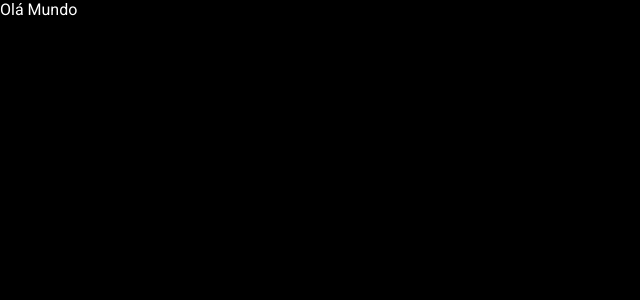
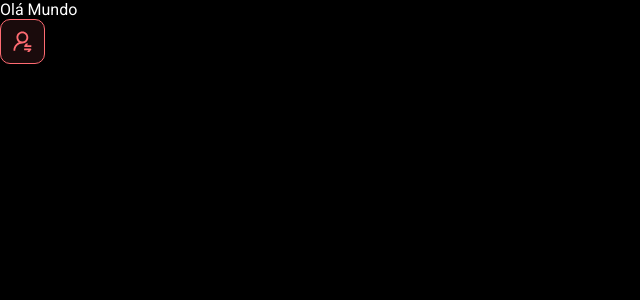
Before and after one commit to juliasilva00/dsmeta, a React (Vite) app in the folder frontend/: page / in a window 1280 px wide. Shown: the top 300 px of the page, without its empty margins (0-640 px from the left). Built offline with nearby package versions, Linux system fonts and the light colour scheme.

Commit message:
first component - button notification

```diff
--- a/frontend/src/App.tsx
+++ b/frontend/src/App.tsx
@@ -1,7 +1,12 @@
+import NotificationButton from "./components/NotificationButton"
+
 
 function App() {
-  return(
-    <p>Olá Mundo</p>
+  return (
+    <>
+      <p>Olá Mundo</p>
+      <NotificationButton />
+    </>
   )
 }
 
--- /dev/null
+++ b/frontend/src/components/NotificationButton/index.tsx
@@ -0,0 +1,17 @@
+import notificationicon from '../../assets/img/notification-icon.svg'
+
+
+import './styles.css'
+
+
+
+
+function NotificationButton() {
+    return (
+            <div className="dsmeta-red-btn">
+                <img src={notificationicon} alt="Pessoa Enviar" />
+            </div>
+    )
+}
+
+export default NotificationButton
--- /dev/null
+++ b/frontend/src/components/NotificationButton/styles.css
@@ -0,0 +1,18 @@
+
+
+.dsmeta-red-btn{
+    height: 45px;
+    width: 45px;
+    background: rgba(255, 107, 114, 0.1);
+    border: 1px solid #FF6B72;
+    border-radius: 10px;
+    display: flex;
+    align-items: center;
+    justify-content: center;
+    cursor: pointer;
+}
+
+.dsmeta-red-btn img{
+    width: 19px;
+
+}
```
Also changed, not shown: frontend/src/assets/img/notification-icon.svg (added).
